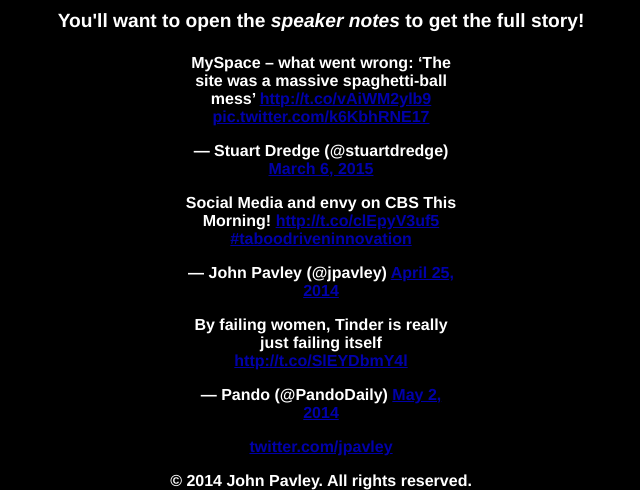
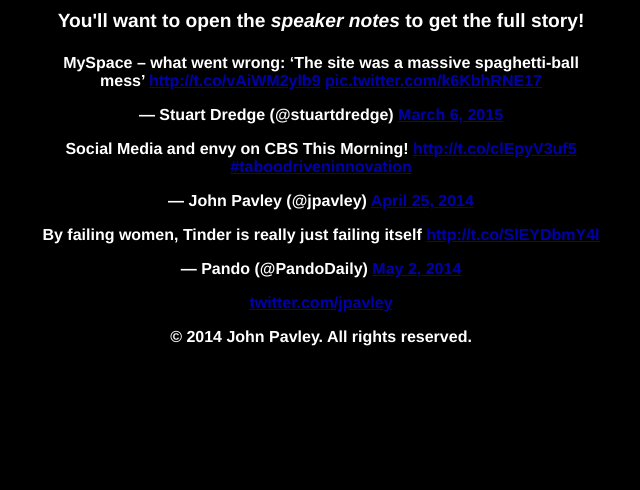
Before and after one commit to jpavley/jpavley.github.io, a Jekyll site: the page built from index.html, in a window 1280 px wide. Shown: the part 650-1140 px from the top of the page, without its empty margins (319-959 px from the left). Built offline with Jekyll 4.4.1, drawn with Linux system fonts in a browser that asks for light colours; Markdown is read by kramdown in place of the engine named in the settings; comment, search, counter and statistics services are not loaded; after the commit the page ends 996 px from its top, so only the background shows below that.

Commit message:
Update taboo.css

```diff
--- a/css/taboo.css
+++ b/css/taboo.css
@@ -41,5 +41,5 @@
 .center {
   margin-left: auto;
   margin-right: auto;
-  width: 280px;
+  width: 560px;
 }
```
